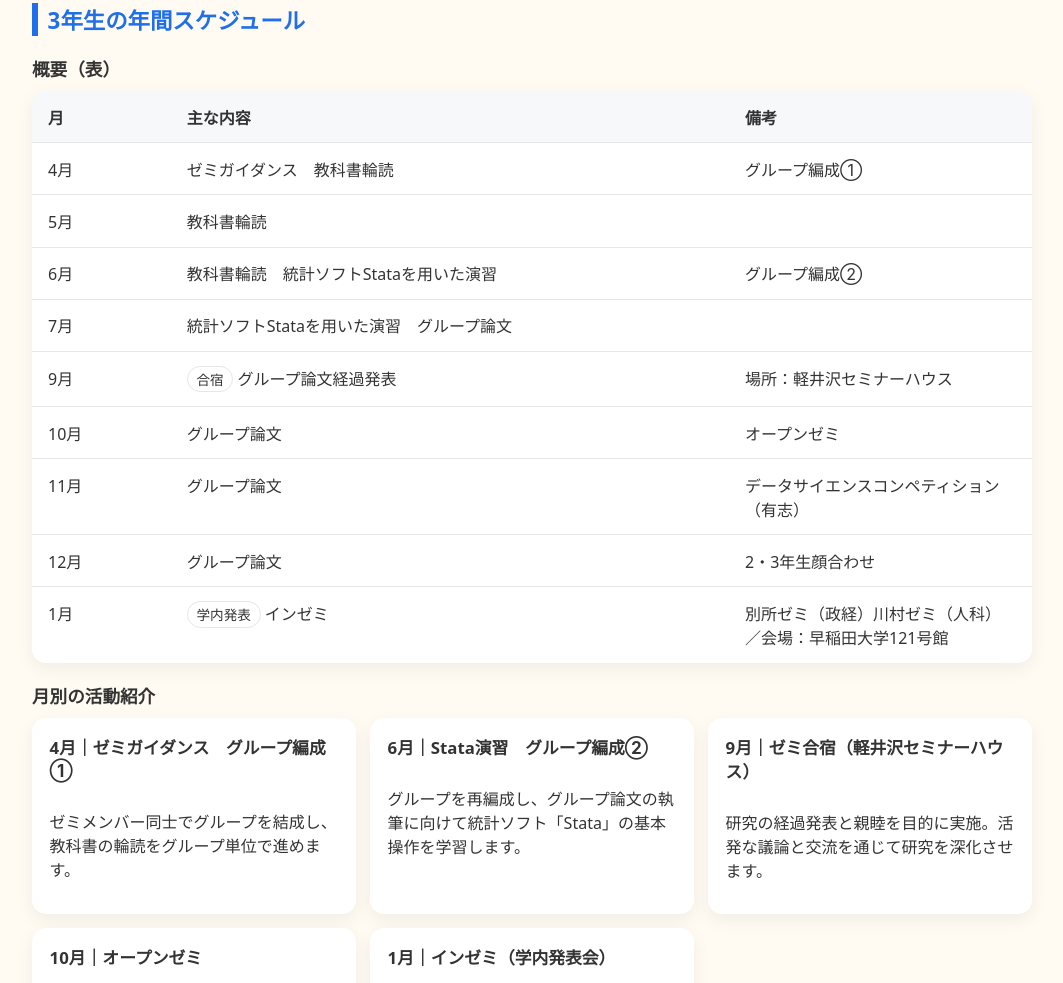
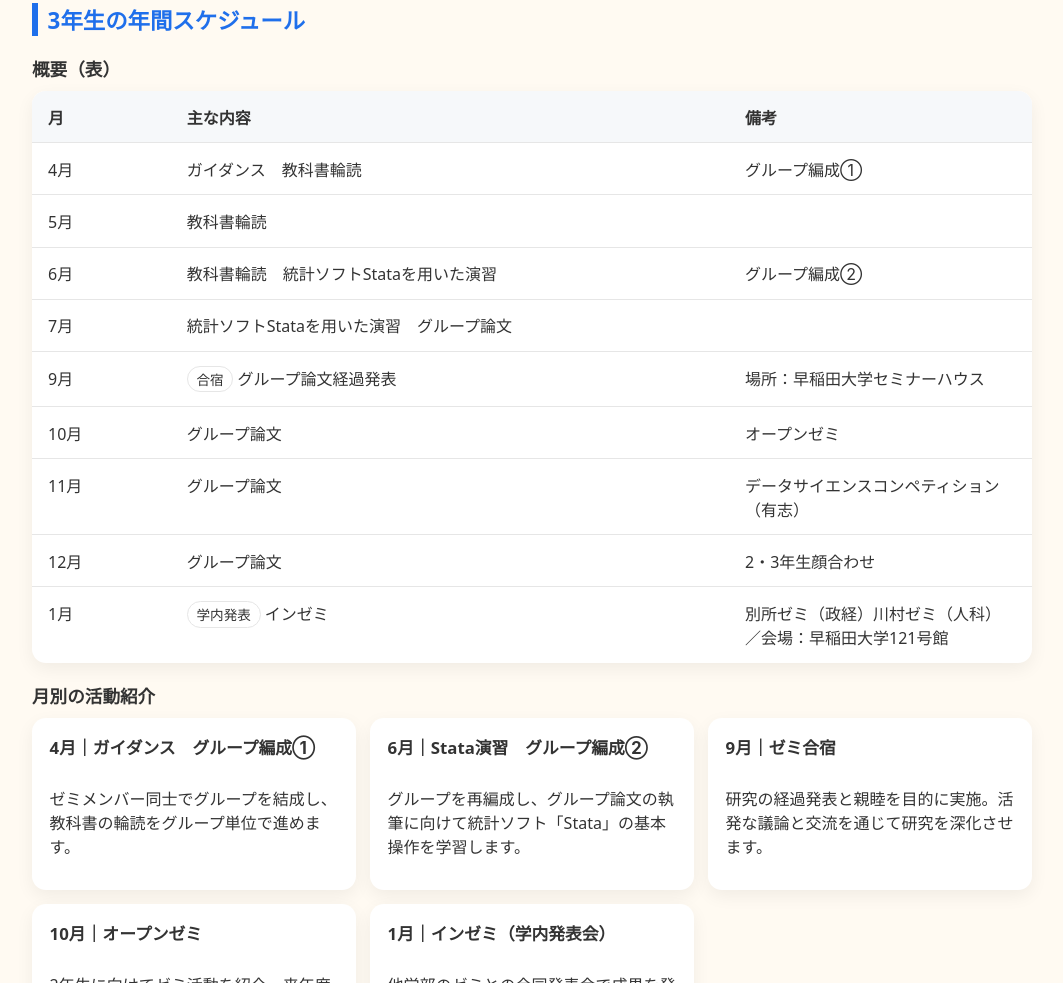
Before and after one commit to marchin4099/oikawa-seminar, a plain HTML site: page schedule.html in a window 1280 px wide. Shown: the part 564-1547 px from the top of the page, without its empty margins (108-1171 px from the left). Drawn offline with Linux system fonts and the light colour scheme; a web font is replaced by a local one.

Commit message:
Update schedule.html

```diff
--- a/schedule.html
+++ b/schedule.html
@@ -184,11 +184,11 @@
           <tr><th>月</th><th>主な内容</th><th>備考</th></tr>
         </thead>
         <tbody>
-          <tr><td class="mm">4月</td><td>ゼミガイダンス　教科書輪読</td><td>グループ編成①</td></tr>
+          <tr><td class="mm">4月</td><td>ガイダンス　教科書輪読</td><td>グループ編成①</td></tr>
           <tr><td class="mm">5月</td><td>教科書輪読</td><td></td></tr>
           <tr><td class="mm">6月</td><td>教科書輪読　統計ソフトStataを用いた演習</td><td>グループ編成②</td></tr>
           <tr><td class="mm">7月</td><td>統計ソフトStataを用いた演習　グループ論文</td><td></td></tr>
-          <tr><td class="mm">9月</td><td><span class="badge">合宿</span>グループ論文経過発表</td><td>場所：軽井沢セミナーハウス</td></tr>
+          <tr><td class="mm">9月</td><td><span class="badge">合宿</span>グループ論文経過発表</td><td>場所：早稲田大学セミナーハウス</td></tr>
           <tr><td class="mm">10月</td><td>グループ論文</td><td>オープンゼミ</td></tr>
           <tr><td class="mm">11月</td><td>グループ論文</td><td>データサイエンスコンペティション（有志）</td></tr>
           <tr><td class="mm">12月</td><td>グループ論文</td><td>2・3年生顔合わせ</td></tr>
@@ -198,9 +198,9 @@
 
       <h3 class="section-subtitle">月別の活動紹介</h3>
       <div class="grid">
-        <article class="card"><h4>4月｜ゼミガイダンス　グループ編成①</h4><p>ゼミメンバー同士でグループを結成し、教科書の輪読をグループ単位で進めます。</p></article>
+        <article class="card"><h4>4月｜ガイダンス　グループ編成①</h4><p>ゼミメンバー同士でグループを結成し、教科書の輪読をグループ単位で進めます。</p></article>
         <article class="card"><h4>6月｜Stata演習　グループ編成②</h4><p>グループを再編成し、グループ論文の執筆に向けて統計ソフト「Stata」の基本操作を学習します。</p></article>
-        <article class="card"><h4>9月｜ゼミ合宿（軽井沢セミナーハウス）</h4><p>研究の経過発表と親睦を目的に実施。活発な議論と交流を通じて研究を深化させます。</p></article>
+        <article class="card"><h4>9月｜ゼミ合宿</h4><p>研究の経過発表と親睦を目的に実施。活発な議論と交流を通じて研究を深化させます。</p></article>
         <article class="card"><h4>10月｜オープンゼミ</h4><p>2年生に向けてゼミ活動を紹介。来年度の入ゼミ希望者との交流を行います。</p></article>
         <article class="card"><h4>1月｜インゼミ（学内発表会）</h4><p>他学部のゼミとの合同発表会で成果を発表。3年生の研究の集大成を共有します。</p></article>
       </div>
```
